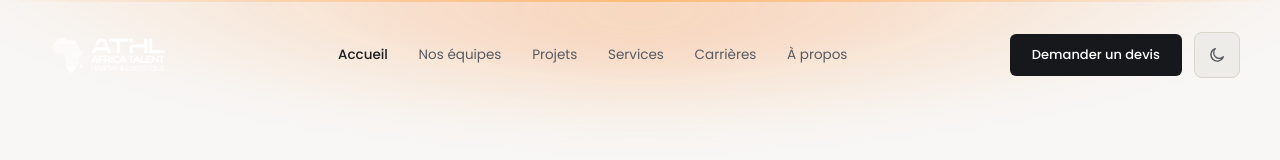
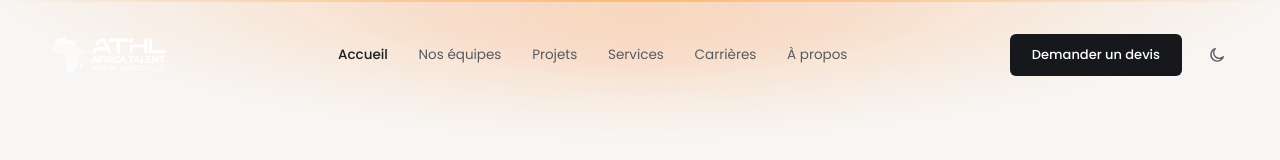
Before and after one commit to BAKJUNIOR/Athl_logistics-front, an Angular app: page / in a window 1280 px wide. Shown: the top 160 px of the page. Built offline with nearby package versions, Linux system fonts and the light colour scheme.

Commit message:
Retire le cadre du bouton thème par défaut, visible au survol
Le bouton soleil/lune n'affiche plus de fond ni de bordure au repos ;
ils n'apparaissent qu'au survol, pour une icône plus discrète dans le
header.

```diff
--- a/src/styles.css
+++ b/src/styles.css
@@ -125,16 +125,16 @@ img { display: block; max-width: 100%; }
 .theme-toggle {
   display: inline-flex; align-items: center; justify-content: center;
   width: 46px; height: 46px; flex: 0 0 auto; padding: 0; cursor: pointer;
-  background: var(--surface-3); border: 1px solid var(--line-strong); border-radius: 8px;
-  color: var(--text-dim); transition: border-color .25s ease, color .25s ease;
+  background: transparent; border: 1px solid transparent; border-radius: 8px;
+  color: var(--text-dim); transition: background-color .25s ease, border-color .25s ease, color .25s ease;
 }
-.theme-toggle:hover { border-color: var(--accent); color: var(--text); }
+.theme-toggle:hover { background: var(--surface-3); border-color: var(--line-strong); color: var(--text); }
 .theme-toggle svg { width: 18px; height: 18px; }
 .mobile-menu .theme-toggle-row {
   display: flex; align-items: center; justify-content: space-between;
   padding: 13px 14px; font-size: 14px; color: var(--text-dim);
 }
-.mobile-menu .theme-toggle-row .theme-toggle { background: var(--surface-4); }
+.mobile-menu .theme-toggle-row .theme-toggle:hover { background: var(--surface-4); }
 
 /* Burger + menu mobile */
 .burger {
```
